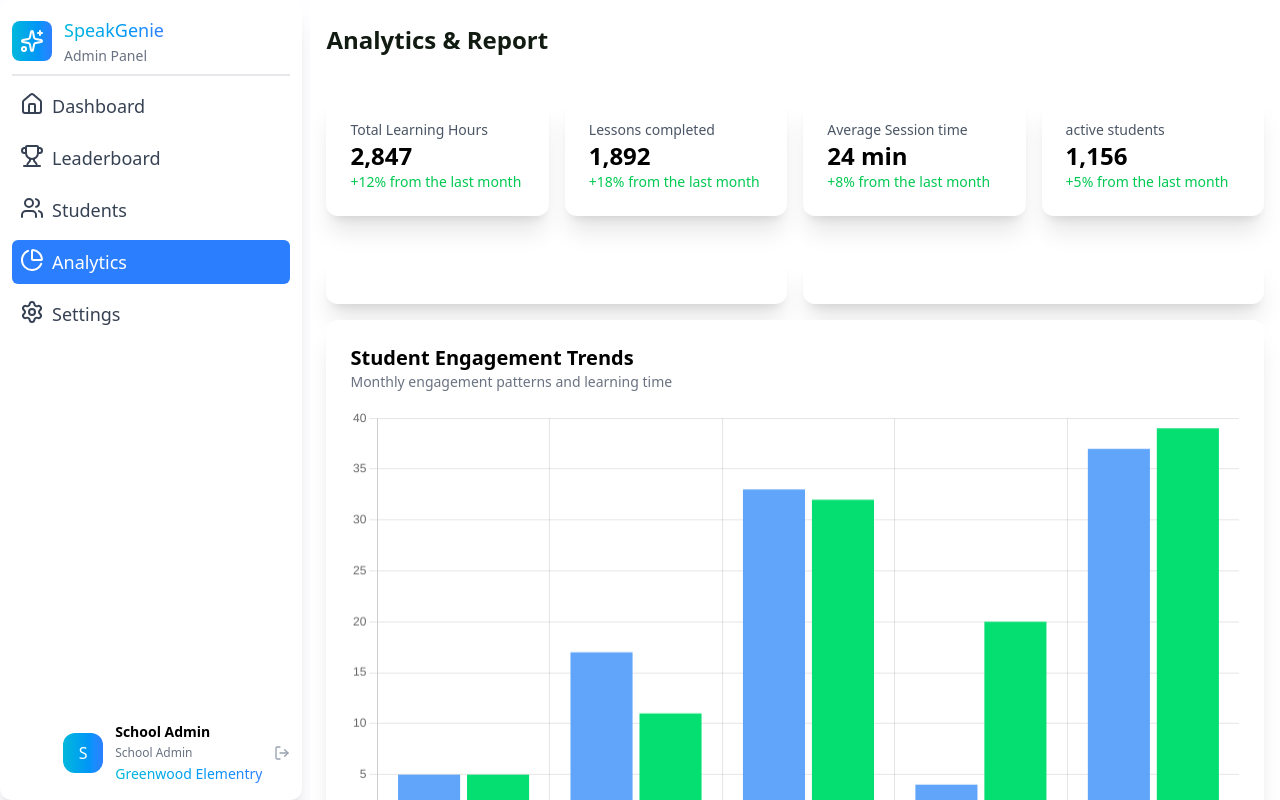
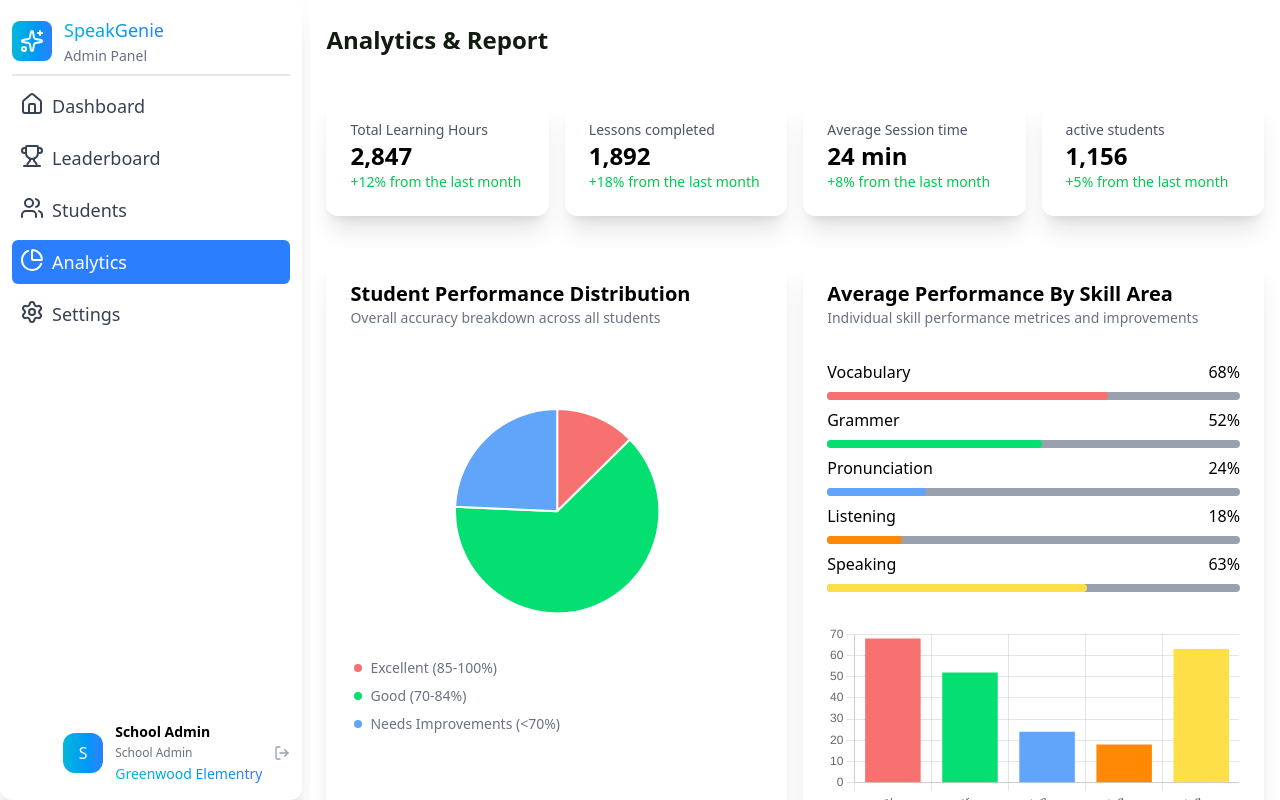
Before and after one commit to vaibhav7000/school-portal-frontend-assignmnent, a React (Vite) app: page /analytics in a window 1280 px wide. Built offline with nearby package versions, Linux system fonts and the light colour scheme.

Commit message:
charts done

```diff
--- /dev/null
+++ b/src/Components/Pipes.tsx
@@ -0,0 +1,41 @@
+import type { HTMLAttributes } from "react";
+import type { TailwindColors } from "../Utils/Tailwindcolors"
+import cn from "../Utils/Styles";
+import Text from "./Text";
+
+interface PipesProps extends HTMLAttributes<HTMLDivElement> {
+    titles: string[],
+    data: number[],
+    colors?: string[],
+}
+
+const Pipes = (props: PipesProps) => {
+    const {titles, data, colors} = props;
+
+    return (
+        <div className={cn(props.className)}>
+
+            {titles.map((label, index) => {
+                return (
+                    <div className="flex flex-col rounded-xl gap-2" key={index}>
+                        <div className="flex flex-row justify-between">
+                            <Text text={label} />
+                            <Text text={`${data[index]}%`} />
+                        </div>
+
+                        <div className="h-2 rounded-xl bg-gray-400 w-full">
+                            <div style={{
+                                width: `${data[index]}%`,
+                                backgroundColor: `${colors && colors[index]}`,
+                            }} className={cn("h-full", "rounded-xl")} ></div>
+                        </div>
+                    </div>
+                )
+            })}
+
+        </div>
+    )
+}
+
+
+export default Pipes;
--- a/src/Components/SideBar.tsx
+++ b/src/Components/SideBar.tsx
@@ -24,7 +24,7 @@ const SideBar = () => {
                     <WrapperIcon Element={Menu} />
                 </button>
 
-                <div ref={asideBar} className="absolute md:right-0 md:top-0 right-7/12 left-0 sm:top-[56px] z-40 bottom-0 -translate-x-full md:translate-x-0 transition-all duration-200 flex flex-col justify-between h-screen" aria-label="Sidebar">
+                <div ref={asideBar} className="absolute md:right-0 md:top-0 right-7/12 left-0 top-[56px] z-40 bottom-0 -translate-x-full md:translate-x-0 transition-all duration-200 flex flex-col justify-between h-screen" aria-label="Sidebar">
                     <div className="h-full px-3 py-4 overflow-y-auto flex flex-col gap-y-2">
 
                         <div className="flex flex-row gap-x-3 items-center">
--- a/src/Graphs/PieChart.tsx
+++ b/src/Graphs/PieChart.tsx
@@ -9,11 +9,11 @@ interface PieChartProps {
 }
 
 
-const PieChart = ({data, options}: PieChartProps) => {
+const CustomPieChart = ({data, options}: PieChartProps) => {
 
     return (
         <Pie data={data} options={options} />
     )
 }
 
-export default PieChart
+export default CustomPieChart
--- a/src/Pages/Analytics.tsx
+++ b/src/Pages/Analytics.tsx
@@ -6,6 +6,8 @@ import type { ChartData, ChartOptions } from "chart.js";
 import tailwindColos from "../Utils/Tailwindcolors";
 import CustomBarChart from "../Graphs/BarChart";
 import SecondaryHeading from "../Components/SecondaryHeading";
+import Pipes from "../Components/Pipes";
+import CustomPieChart from "../Graphs/PieChart";
 
 interface Report {
     text: string;
@@ -46,11 +48,11 @@ const Analytics = () => {
         labels: ['Jan', 'Feb', 'Mar', 'Apr', 'May'],
         datasets: [{
             label: "Engagement Patterns",
-            data: Array.from({length: 5}).map(() => Math.floor(Math.random() * 40)),
+            data: Array.from({ length: 5 }).map(() => Math.floor(Math.random() * 40)),
             backgroundColor: tailwindColos["blue"],
         }, {
             label: "Learning Time",
-            data: Array.from({length: 5}).map(() => Math.floor(Math.random() * 40)),
+            data: Array.from({ length: 5 }).map(() => Math.floor(Math.random() * 40)),
             backgroundColor: tailwindColos["green"],
         }]
     }
@@ -79,11 +81,45 @@ const Analytics = () => {
         },
     }
 
+    const performanceSkillsData: ChartData<"bar", number[], string> = {
+        labels: ["Vocabulary", "Grammer", "Pronunciation", "Listening", "Speaking"],
+        datasets: [{
+            label: "Average",
+            data: Array.from({ length: 5 }).map(() => Math.floor(Math.random() * 100) + 1),
+            backgroundColor: [tailwindColos["red"], tailwindColos["green"], tailwindColos["blue"], tailwindColos["orange"], tailwindColos["yellow"]]
+        }]
+    }
+
+    const studentPerformaceData: ChartData<"pie", number[], string> = {
+        labels: ["Excellent (85-100%)", "Good (70-84%)", "Needs Improvements (<70%)"],
+        datasets: [{
+            label: "Performance",
+            data: Array.from({ length: 3 }).map(() => Math.floor(Math.random() * 99) + 1),
+            backgroundColor: [tailwindColos["red"], tailwindColos["green"], tailwindColos["blue"]],
+        }]
+    }
+
+    const studentPerformaceDataOptions: ChartOptions<"pie"> = {
+        responsive: true,
+        resizeDelay: 0,
+        plugins: {
+            title: {
+                display: false,
+            },
+            legend: {
+                display: false,
+            },
+            tooltip: {
+                enabled: true
+            },
+        }
+    }
+
     return (
         <CardWrapper className="rounded-none shadow-none flex flex-col gap-y-10 md:basis-[80%] overflow-scroll pl-4 pr-4 pt-6 sm:basis-full grow-1">
             <PrimaryHeading heading="Analytics & Report" className="text-primary-heading text-2xl font-bold" />
 
-            <div className="grid grid-cols-4 gap-x-4">
+            <div className="grid lg:grid-cols-4 md:grid-cols-2 grid-cols-1 gap-4 ">
                 {reports.map(({ text, value, increment, type }, index) => {
                     return (
                         <CardWrapper key={index} className="flex flex-col">
@@ -96,17 +132,67 @@ const Analytics = () => {
             </div>
 
             <div className="grid grid-cols-2 gap-4">
-                <CardWrapper>
+                <CardWrapper className="flex flex-col gap-y-20 col-start-1 col-end-3 lg:col-start-1 lg:col-end-2">
+                    <div>
+                        <PrimaryHeading heading="Student Performance Distribution" className="capitalize text-black font-bold text-xl" />
+                        <SecondaryHeading heading="Overall accuracy breakdown across all students" className="text-gray-500 font-medium" />
+                    </div>
+
+                    <div className="flex items-center justify-center flex-col gap-y-10">
+                        <div className="w-1/2 aspect-square">
+                            <CustomPieChart data={studentPerformaceData} options={studentPerformaceDataOptions} />
+                        </div>
+
+                        <div className="self-start">
+                            {studentPerformaceData.labels?.map((label, index) => {
+                                return (
+                                    <div className="p-1 rounded-full flex flex-row gap-x-2 items-center" key={index}>
+                                        <div style={{
+                                            backgroundColor: studentPerformaceData.datasets[0] && studentPerformaceData.datasets[0].backgroundColor && `${studentPerformaceData.datasets[0].backgroundColor[index]}`
+                                        }} className="p-1 rounded-full"></div>
+                                        <Text text={label} className="text-gray-500 text-sm" />
+                                    </div>
+                                )
+                            })}
+                        </div>
+                    </div>
 
                 </CardWrapper>
 
-                <CardWrapper>
+                <CardWrapper className="flex flex-col gap-y-8 col-start-1 col-end-3 lg:col-start-2 lg:col-end-3">
+                    <div>
+                        <PrimaryHeading heading="Average Performance by Skill Area" className="capitalize text-black font-bold text-xl" />
+                        <SecondaryHeading heading="Individual skill performance metrices and improvements" className="text-gray-500 font-medium" />
+                    </div>
 
+                    <div className="flex flex-col gap-y-8">
+                        <Pipes titles={performanceSkillsData.labels ?? []} data={performanceSkillsData.datasets[0].data ?? []} colors={performanceSkillsData.datasets[0].backgroundColor ?? []} className="flex flex-col gap-y-2" />
+                        <CustomBarChart data={performanceSkillsData} options={studentEngamenetTrendsOptions} />
+                    </div>
+
+                    <CardWrapper className="bg-page flex flex-col gap-4">
+                        <Text text={"Month-over-Month Improvement"} />
+
+                        <div className="flex flex-row flex-wrap gap-4">
+                            {performanceSkillsData.labels && performanceSkillsData.labels.map((label, index) => {
+                                return (
+                                    <CardWrapper key={index} className="flex basis-[48%] shadow-none outline-1 outline-gray-300 flex-row justify-between items-center px-4 py-4" >
+                                        <Text text={label} className="capitalize text-sm font-medium" />
+
+                                        <div className="flex flex-row gap-x-2 items-center">
+                                            <Text text={`+${Math.floor(Math.random() * 99) + 1}%`} className="text-green-400" />
+                                            <div className="p-1 rounded-full bg-green-400"></div>
+                                        </div>
+                                    </CardWrapper>
+                                )
+                            })}
+                        </div>
+                    </CardWrapper>
                 </CardWrapper>
 
                 <CardWrapper className="col-start-1 col-end-3 flex flex-col gap-y-4">
                     <div>
-                        <PrimaryHeading heading="Student Engagement Trends" className="capitalize text-black font-bold text-xl"/>
+                        <PrimaryHeading heading="Student Engagement Trends" className="capitalize text-black font-bold text-xl" />
                         <SecondaryHeading heading="Monthly engagement patterns and learning time" className="text-gray-500 font-medium" />
                     </div>
                     <CustomBarChart data={studentEngamenetTrends} options={studentEngamenetTrendsOptions} />
--- a/src/Utils/Tailwindcolors.ts
+++ b/src/Utils/Tailwindcolors.ts
@@ -1,4 +1,4 @@
-type TailwindColors = Record<string, string>;
+export type TailwindColors = Record<string, string>;
 
 const tailwindColos: TailwindColors = {
     "red": "rgb(248, 113, 113)",
```
Also changed, not shown: src/Pages/Dashboard.tsx (+38 -9 lines).
